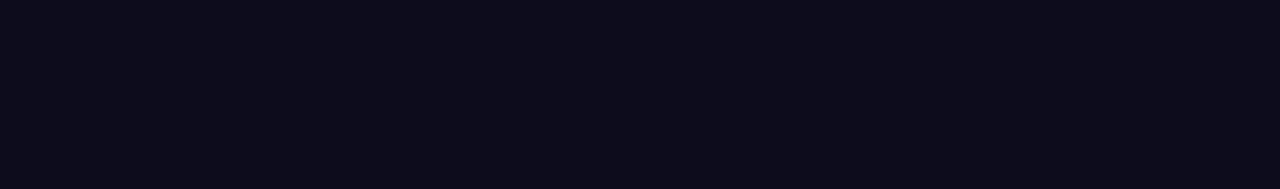
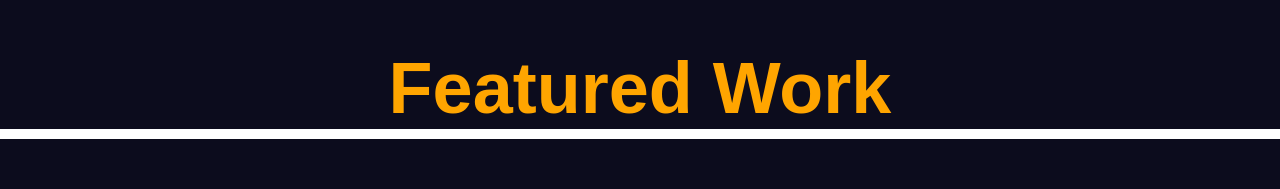
Before and after one commit to kushwahaPrashant24/Portfolio-, a React (Create React App) app: page / in a window 1280 px wide. Shown: the part 4003-4192 px from the top of the page. Built offline with nearby package versions, Linux system fonts and the light colour scheme.

Commit message:
corrected the code

```diff
--- a/src/Project/Project.css
+++ b/src/Project/Project.css
@@ -2,11 +2,11 @@
     position: relative;
 }
 
-#Projectheading{
+#Process{
     position: sticky;
     top: 0;
     left: 0;
-    padding-top: 500px;
+    padding-top: 50px;
     text-align: center;
     color: orange;
     font-size: 36px;
--- a/src/Project/Project.jsx
+++ b/src/Project/Project.jsx
@@ -2,7 +2,7 @@
 import './Project.css'
 import { useRef } from "react";
 import Projectdata from "./ProjectData/ProjectData";
-import {motion ,  useScroll ,useSpring} from "framer-motion"
+import { motion, useScroll, useSpring, useTransform } from "framer-motion";
 
 function Project() {
 
@@ -21,7 +21,7 @@
     return <div id="Project" ref={ref}>
           <div id="Process">
             <h1 id="Projectheading">Featured Work</h1>
-            <motion.div style={{scaleX}} id="Processbar"></motion.div>
+            <motion.div style={{  scaleX }} id="Processbar"></motion.div>
           </div>
         <Projectdata />
      </div>
```
